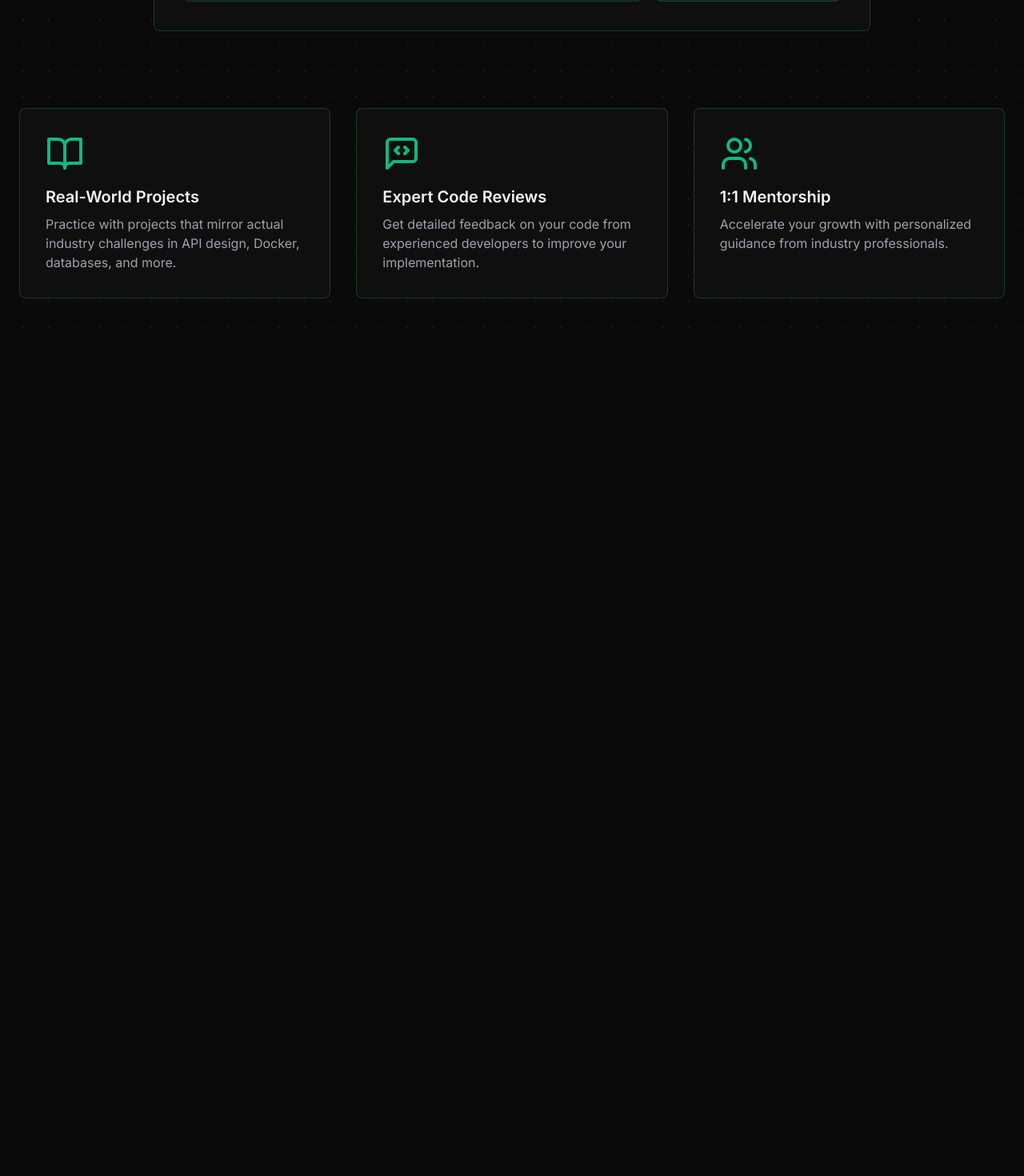
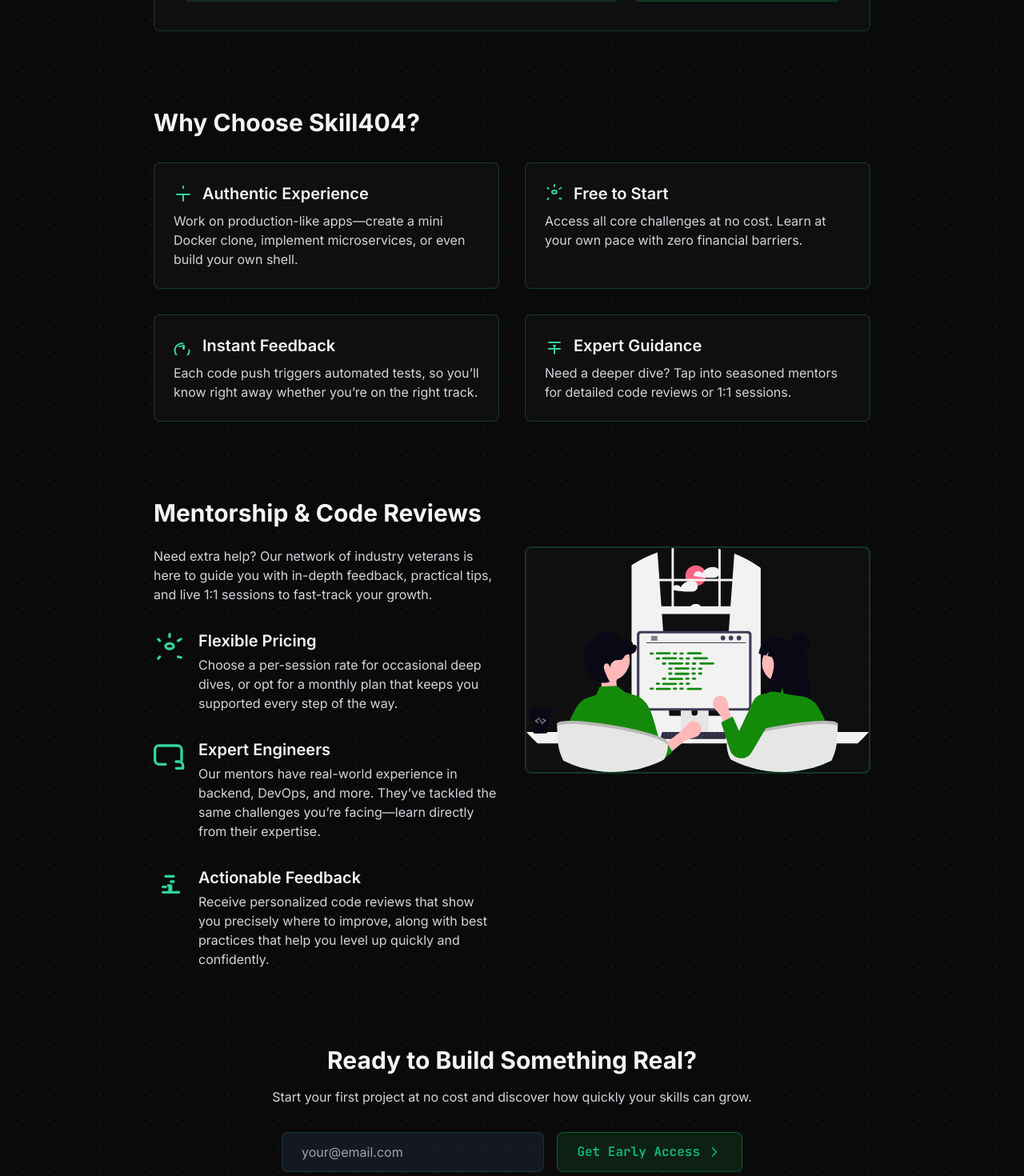
Before and after one commit to 404skill/skill404.github.io, a React (Vite) app: page / in a window 1280 px wide. Shown: the part 580-2050 px from the top of the page at 80% size. Before the commit the page ends 1001 px from the top, so only its background shows below. Built offline with nearby package versions, Linux system fonts and the light colour scheme.

Commit message:
refine page

```diff
--- a/src/App.tsx
+++ b/src/App.tsx
@@ -1,5 +1,5 @@
 import React, { useState } from 'react';
-import { Code2, BookOpen, Users, MessageSquareCode, ChevronRight, Github, Terminal } from 'lucide-react';
+import { BookOpen, Users, MessageSquareCode, ChevronRight, Github, Terminal } from 'lucide-react';
 import toast, { Toaster } from 'react-hot-toast';
 import { supabase } from './lib/supabase';
 
@@ -18,7 +18,7 @@ function App() {
         .insert([{ email }]);
 
       if (error) throw error;
-      toast.success('Thanks for signing up! We\'ll be in touch soon.');
+      toast.success("Thanks for signing up! We'll be in touch soon.");
       setEmail('');
     } catch (error) {
       toast.error('This email has already signed up or something went wrong.');
@@ -37,8 +37,10 @@ function App() {
             <Terminal className="h-8 w-8 text-emerald-500" />
             <span className="text-xl font-bold terminal-header">Skill404</span>
           </div>
-          <a href="https://github.com"
-             className="flex items-center space-x-2 px-4 py-2 rounded-lg bg-gray-800/50 hover:bg-gray-700/50 border border-emerald-500/20 hover:border-emerald-500/40 transition-all backdrop-blur-sm">
+          <a
+            href="https://github.com"
+            className="flex items-center space-x-2 px-4 py-2 rounded-lg bg-gray-800/50 hover:bg-gray-700/50 border border-emerald-500/20 hover:border-emerald-500/40 transition-all backdrop-blur-sm"
+          >
             <Github className="h-5 w-5" />
             <span>Star on GitHub</span>
           </a>
@@ -56,24 +58,20 @@ function App() {
             </div>
             <span className="text-sm text-gray-400 terminal-header">~/dev/projects</span>
           </div>
-          <div className="p-8">
-            <div className="space-y-4">
-              <div className="text-emerald-500">
-                <span className="terminal-header typing-effect">$ ./welcome.sh</span>
-              </div>
-              <h1 className="text-5xl font-bold mb-6 leading-tight">
-                Master Backend Development<br />Through
-                <span className="text-emerald-500"> Real-World Projects</span>
-              </h1>
-              <p className="text-xl text-gray-400">
-                <span className="text-emerald-500 terminal-header">$</span> Practice building production-ready backend systems with our curated projects.
-              </p>
-              <p className="text-xl text-gray-400">
-                <span className="text-emerald-500 terminal-header">$</span> Get expert code reviews and mentorship to level up your skills.
-              </p>
+          <div className="p-8 space-y-8">
+            <div className="text-emerald-500">
+              <span className="terminal-header typing-effect">$ ./welcome.sh</span>
             </div>
+            <h1 className="text-5xl font-bold leading-tight">
+              Become a better<br />
+              <span className="text-emerald-500">Software Engineer.</span>
+            </h1>
+            <p className="text-xl text-gray-400">
+              Get hands-on with production-grade coding challenges. Unlock expert mentorship and code reviews when you need it most.
+            </p>
 
-            <form onSubmit={handleSubmit} className="mt-12 flex gap-4">
+            {/* Form */}
+            <form onSubmit={handleSubmit} className="mt-8 flex gap-4">
               <input
                 type="email"
                 value={email}
@@ -87,39 +85,263 @@ function App() {
                 disabled={isLoading}
                 className="px-6 py-3 rounded-lg bg-emerald-500/20 hover:bg-emerald-500/30 text-emerald-500 font-semibold flex items-center gap-2 transition-all border border-emerald-500/40 hover:border-emerald-500/60 terminal-header disabled:opacity-50"
               >
-                {isLoading ? 'Processing...' : 'Get Early Access'}
+                {isLoading ? 'Processing...' : 'Start Building Free'}
                 <ChevronRight className="h-5 w-5" />
               </button>
             </form>
           </div>
         </div>
 
-        {/* Features */}
-        <div className="grid md:grid-cols-3 gap-8 mt-20">
-          {[
-            {
-              icon: <BookOpen className="h-12 w-12 text-emerald-500 mb-4 feature-icon" />,
-              title: "Real-World Projects",
-              description: "Practice with projects that mirror actual industry challenges in API design, Docker, databases, and more."
-            },
-            {
-              icon: <MessageSquareCode className="h-12 w-12 text-emerald-500 mb-4 feature-icon" />,
-              title: "Expert Code Reviews",
-              description: "Get detailed feedback on your code from experienced developers to improve your implementation."
-            },
-            {
-              icon: <Users className="h-12 w-12 text-emerald-500 mb-4 feature-icon" />,
-              title: "1:1 Mentorship",
-              description: "Accelerate your growth with personalized guidance from industry professionals."
-            }
-          ].map((feature, index) => (
-            <div key={index} className="feature-card p-8">
-              {feature.icon}
-              <h3 className="text-xl font-semibold mb-2">{feature.title}</h3>
-              <p className="text-gray-400">{feature.description}</p>
+        {/* Why Choose Skill404? */}
+        <section className="mt-16 max-w-4xl mx-auto">
+          <h2 className="text-3xl font-bold mb-8">Why Choose Skill404?</h2>
+          <div className="grid md:grid-cols-2 gap-8">
+            {/* Card 1 */}
+            <div className="feature-card p-6 bg-gray-800/50 rounded-lg border border-emerald-500/20">
+              <div className="flex items-center mb-2">
+                {/* Example Lucide icon, e.g. Sparkles */}
+                <svg
+                  xmlns="http://www.w3.org/2000/svg"
+                  className="h-6 w-6 text-emerald-400 mr-3"
+                  fill="none"
+                  viewBox="0 0 24 24"
+                  stroke="currentColor"
+                  strokeWidth="2"
+                >
+                  <path
+                    strokeLinecap="round"
+                    strokeLinejoin="round"
+                    d="M12 3v2m0 8v8m0-8H4m8 0h8"
+                  />
+                </svg>
+                <h3 className="text-xl font-semibold">Authentic Experience</h3>
+              </div>
+              <p className="text-gray-300">
+                Work on production-like apps—create a mini Docker clone, implement
+                microservices, or even build your own shell.
+              </p>
             </div>
-          ))}
+
+            {/* Card 2 */}
+            <div className="feature-card p-6 bg-gray-800/50 rounded-lg border border-emerald-500/20">
+              <div className="flex items-center mb-2">
+                {/* Example icon for "Free to Start" */}
+                <svg
+                  xmlns="http://www.w3.org/2000/svg"
+                  className="h-6 w-6 text-emerald-400 mr-3"
+                  fill="none"
+                  viewBox="0 0 24 24"
+                  stroke="currentColor"
+                  strokeWidth="2"
+                >
+                  <path
+                    strokeLinecap="round"
+                    strokeLinejoin="round"
+                    d="M12 8c-1.657 0-3 .895-3 2s1.343 2 3 2 3-.895 3-2-1.343-2-3-2z"
+                  />
+                  <path
+                    strokeLinecap="round"
+                    strokeLinejoin="round"
+                    d="M12 1v2m8.485 1.757L18.364 6m2.121 12.485L18.364 18M4.636 6 3.515 4.757M3.515 19.243 4.636 18"
+                  />
+                </svg>
+                <h3 className="text-xl font-semibold">Free to Start</h3>
+              </div>
+              <p className="text-gray-300">
+                Access all core challenges at no cost. Learn at your own pace with zero
+                financial barriers.
+              </p>
+            </div>
+
+            {/* Card 3 */}
+            <div className="feature-card p-6 bg-gray-800/50 rounded-lg border border-emerald-500/20">
+              <div className="flex items-center mb-2">
+                {/* Example icon for "Instant Feedback" */}
+                <svg
+                  xmlns="http://www.w3.org/2000/svg"
+                  className="h-6 w-6 text-emerald-400 mr-3"
+                  fill="none"
+                  viewBox="0 0 24 24"
+                  stroke="currentColor"
+                  strokeWidth="2"
+                >
+                  <path
+                    strokeLinecap="round"
+                    strokeLinejoin="round"
+                    d="M13 16h-1v-4h-1m2 4v-4m-6 1h2m10.5 4.5a9 9 0 11-8.18-8.178"
+                  />
+                </svg>
+                <h3 className="text-xl font-semibold">Instant Feedback</h3>
+              </div>
+              <p className="text-gray-300">
+                Each code push triggers automated tests, so you’ll know right away
+                whether you’re on the right track.
+              </p>
+            </div>
+
+            {/* Card 4 */}
+            <div className="feature-card p-6 bg-gray-800/50 rounded-lg border border-emerald-500/20">
+              <div className="flex items-center mb-2">
+                {/* Example icon for "Expert Guidance" */}
+                <svg
+                  xmlns="http://www.w3.org/2000/svg"
+                  className="h-6 w-6 text-emerald-400 mr-3"
+                  fill="none"
+                  viewBox="0 0 24 24"
+                  stroke="currentColor"
+                  strokeWidth="2"
+                >
+                  <path
+                    strokeLinecap="round"
+                    strokeLinejoin="round"
+                    d="M5 8h14M5 16h14M11 12h2m-1 0v10"
+                  />
+                </svg>
+                <h3 className="text-xl font-semibold">Expert Guidance</h3>
+              </div>
+              <p className="text-gray-300">
+                Need a deeper dive? Tap into seasoned mentors for detailed code reviews
+                or 1:1 sessions.
+              </p>
+            </div>
+          </div>
+        </section>
+
+        {/* Mentorship & Code Reviews */}
+<section className="mt-24 max-w-4xl mx-auto">
+  <h2 className="text-3xl font-bold mb-6">Mentorship &amp; Code Reviews</h2>
+
+  <div className="grid grid-cols-1 md:grid-cols-2 gap-8 items-start">
+    {/* LEFT COLUMN: Text & Highlights */}
+    <div className="space-y-8">
+      <p className="text-gray-300">
+        Need extra help? Our network of industry veterans is here to guide you
+        with in-depth feedback, practical tips, and live 1:1 sessions
+        to fast-track your growth.
+      </p>
+
+      {/* 1. Flexible Pricing */}
+      <div className="flex items-start gap-4">
+        {/* Enlarge icon to h-10 w-10 */}
+        <svg
+          xmlns="http://www.w3.org/2000/svg"
+          className="h-10 w-10 text-emerald-400 mt-1 flex-shrink-0"
+          fill="none"
+          viewBox="0 0 24 24"
+          stroke="currentColor"
+        >
+          <path
+            strokeLinecap="round"
+            strokeLinejoin="round"
+            strokeWidth="2"
+            d="M12 8c-1.657 0-3 .895-3 2s1.343 2 3 2 3-.895 3-2-1.343-2-3-2z"
+          />
+          <path
+            strokeLinecap="round"
+            strokeLinejoin="round"
+            strokeWidth="2"
+            d="M12 1v2m8.485 1.757L18.364 6m2.121 12.485L18.364 18M4.636 6 3.515 4.757M3.515 19.243 4.636 18"
+          />
+        </svg>
+        <div>
+          <h3 className="text-xl font-semibold text-gray-100">Flexible Pricing</h3>
+          <p className="text-gray-300 mt-1">
+            Choose a per-session rate for occasional deep dives,
+            or opt for a monthly plan that keeps you supported every step of the way.
+          </p>
         </div>
+      </div>
+
+      {/* 2. Expert Engineers */}
+      <div className="flex items-start gap-4">
+        <svg
+          xmlns="http://www.w3.org/2000/svg"
+          className="h-10 w-10 text-emerald-400 mt-1 flex-shrink-0"
+          fill="none"
+          viewBox="0 0 24 24"
+          stroke="currentColor"
+        >
+          <path strokeLinecap="round" strokeLinejoin="round" strokeWidth="2" d="M17 20h5v-2a3 3 0 00-3-3h-2.18" />
+          <path strokeLinecap="round" strokeLinejoin="round" strokeWidth="2" d="M9 17H4a3 3 0 01-3-3V6a3 3 0 013-3h14a3 3 0 013 3v8" />
+        </svg>
+        <div>
+          <h3 className="text-xl font-semibold text-gray-100">Expert Engineers</h3>
+          <p className="text-gray-300 mt-1">
+            Our mentors have real-world experience in backend, DevOps,
+            and more. They’ve tackled the same challenges you’re facing—learn
+            directly from their expertise.
+          </p>
+        </div>
+      </div>
+
+      {/* 3. Actionable Feedback */}
+      <div className="flex items-start gap-4">
+        <svg
+          xmlns="http://www.w3.org/2000/svg"
+          className="h-10 w-10 text-emerald-400 mt-1 flex-shrink-0"
+          fill="none"
+          viewBox="0 0 24 24"
+          stroke="currentColor"
+        >
+          <path
+            strokeLinecap="round"
+            strokeLinejoin="round"
+            strokeWidth="2"
+            d="M13 16h-1v-4h-1m2 4v-4m-6 1h2m-2 4h10m2 0H9m4-8h2m-6-4h6"
+          />
+        </svg>
+        <div>
+          <h3 className="text-xl font-semibold text-gray-100">Actionable Feedback</h3>
+          <p className="text-gray-300 mt-1">
+            Receive personalized code reviews that show you precisely where
+            to improve, along with best practices that help you level up
+            quickly and confidently.
+          </p>
+        </div>
+      </div>
+    </div>
+
+    {/* RIGHT COLUMN: Illustration or Image */}
+    <div className="feature-card relative flex items-center justify-center">
+      <img
+        src="/images/pair_programming.svg"
+        alt="Mentorship & Code Reviews"
+        className="w-full h-auto rounded-lg border border-emerald-500/20"
+      />
+    </div>
+  </div>
+</section>
+
+
+
+
+        {/* Final CTA */}
+        <section className="mt-24 max-w-4xl mx-auto text-center">
+          <h2 className="text-3xl font-bold mb-4">
+            Ready to Build Something Real?
+          </h2>
+          <p className="text-gray-300 mb-8">
+            Start your first project at no cost and discover how quickly your skills can grow.
+          </p>
+          <form onSubmit={handleSubmit} className="flex flex-col sm:flex-row gap-4 justify-center items-center max-w-xl mx-auto">
+            <input
+              type="email"
+              value={email}
+              onChange={(e) => setEmail(e.target.value)}
+              placeholder="your@email.com"
+              className="flex-1 px-6 py-3 rounded-lg bg-gray-800/50 border border-emerald-500/20 focus:border-emerald-500/60 focus:outline-none transition-colors"
+              required
+            />
+            <button
+              type="submit"
+              disabled={isLoading}
+              className="px-6 py-3 rounded-lg bg-emerald-500/20 hover:bg-emerald-500/30 text-emerald-500 font-semibold flex items-center gap-2 transition-all border border-emerald-500/40 hover:border-emerald-500/60 terminal-header disabled:opacity-50"
+            >
+              {isLoading ? 'Processing...' : 'Get Early Access'}
+              <ChevronRight className="h-5 w-5" />
+            </button>
+          </form>
+        </section>
       </main>
     </div>
   );
```
Also changed, not shown: public/images/pair_programming.svg (added).
